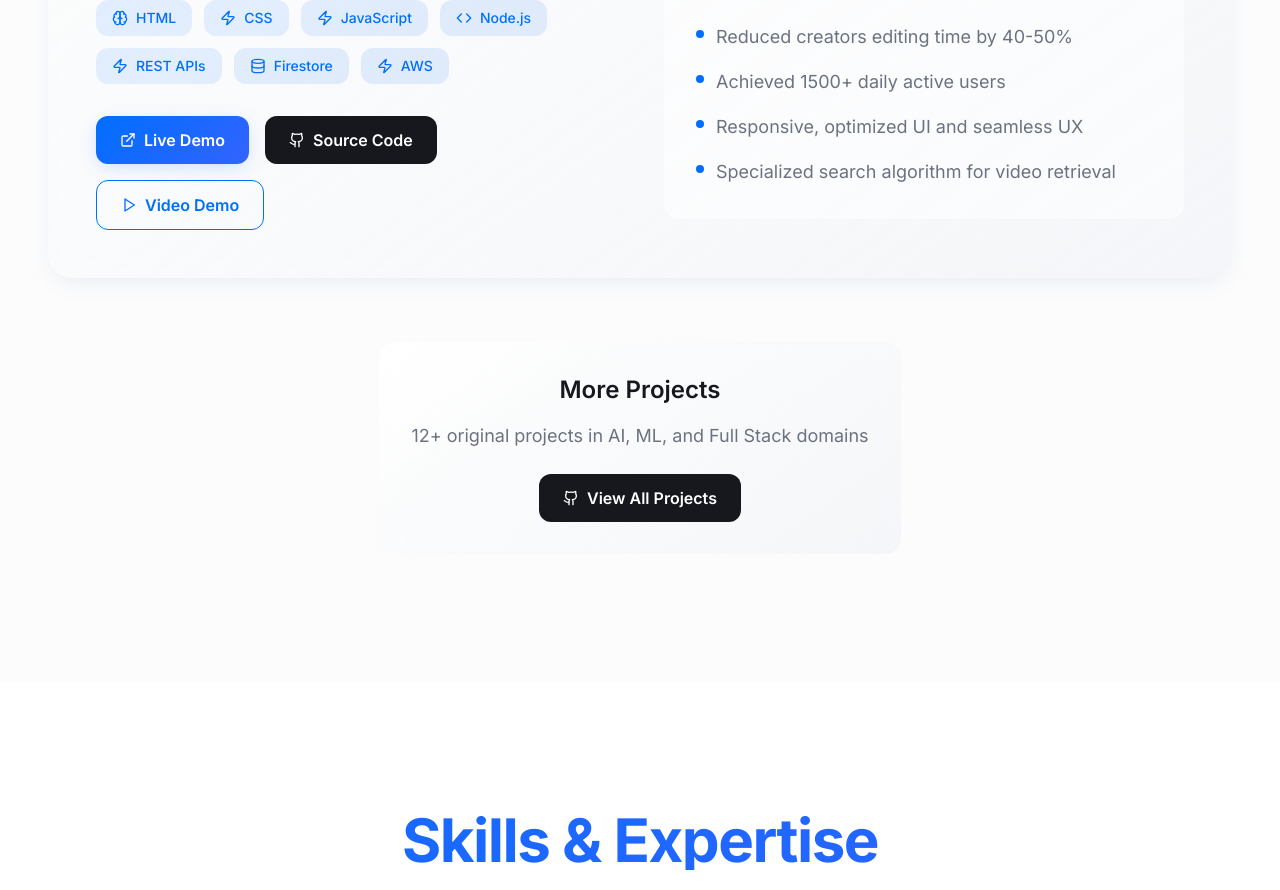
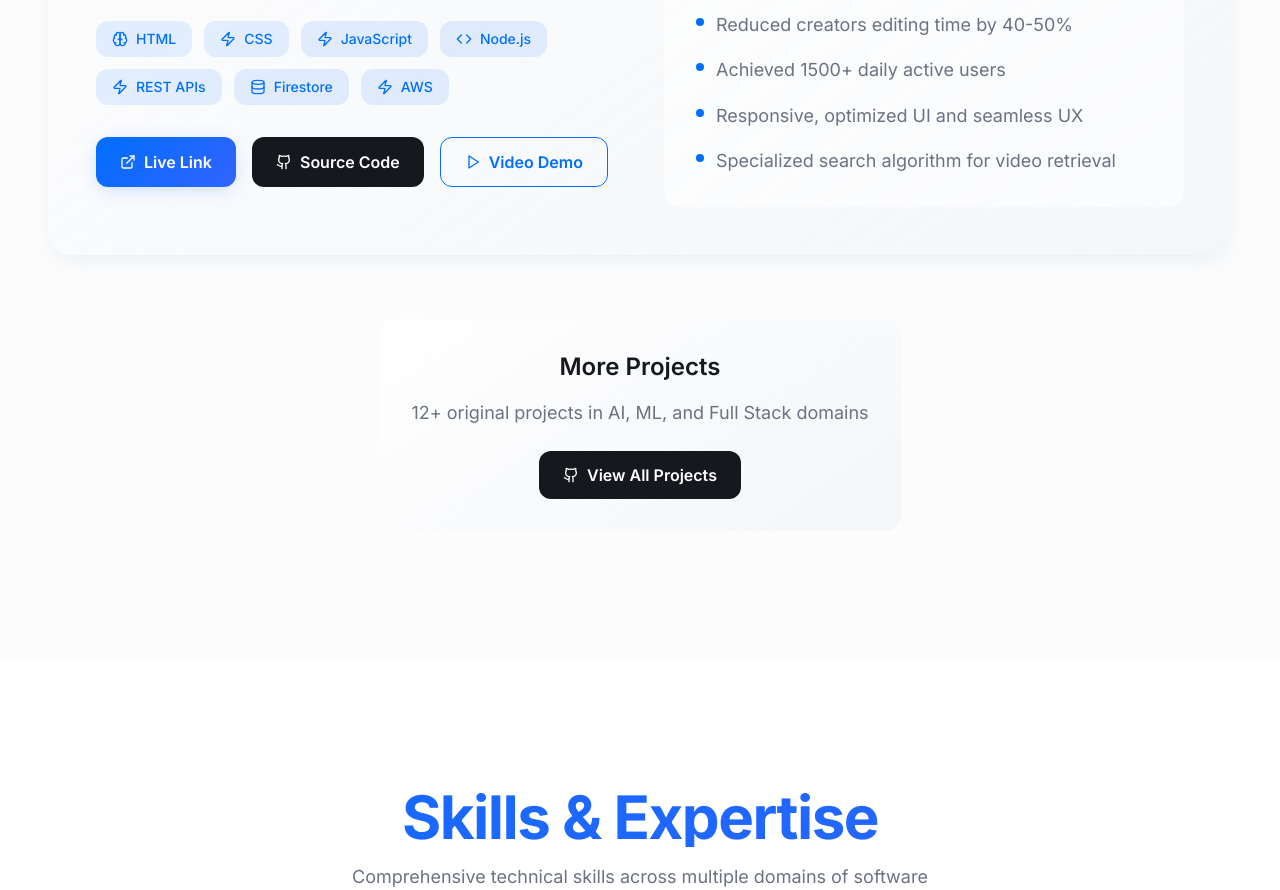
Before and after one commit to veerababu1729/veerababuportfolio, a React (Vite) app: page / in a window 1280 px wide. Shown: the part 4852-5742 px from the top of the page. Built offline with nearby package versions, Linux system fonts and the light colour scheme.

Commit message:
Update Projects.tsx
just changed button title from live demo to "Live Link"

```diff
--- a/src/components/Projects.tsx
+++ b/src/components/Projects.tsx
@@ -164,7 +164,7 @@ const Projects = () => {
                   className="flex items-center gap-2 bg-gradient-primary text-white px-6 py-3 rounded-xl font-semibold hover:scale-105 transition-all duration-300 shadow-primary"
                 >
                   <ExternalLink className="w-4 h-4" />
-                  Live Demo
+                  Live Link
                 </a>
                 <a
                   href={projects[activeProject].links.github}
```
